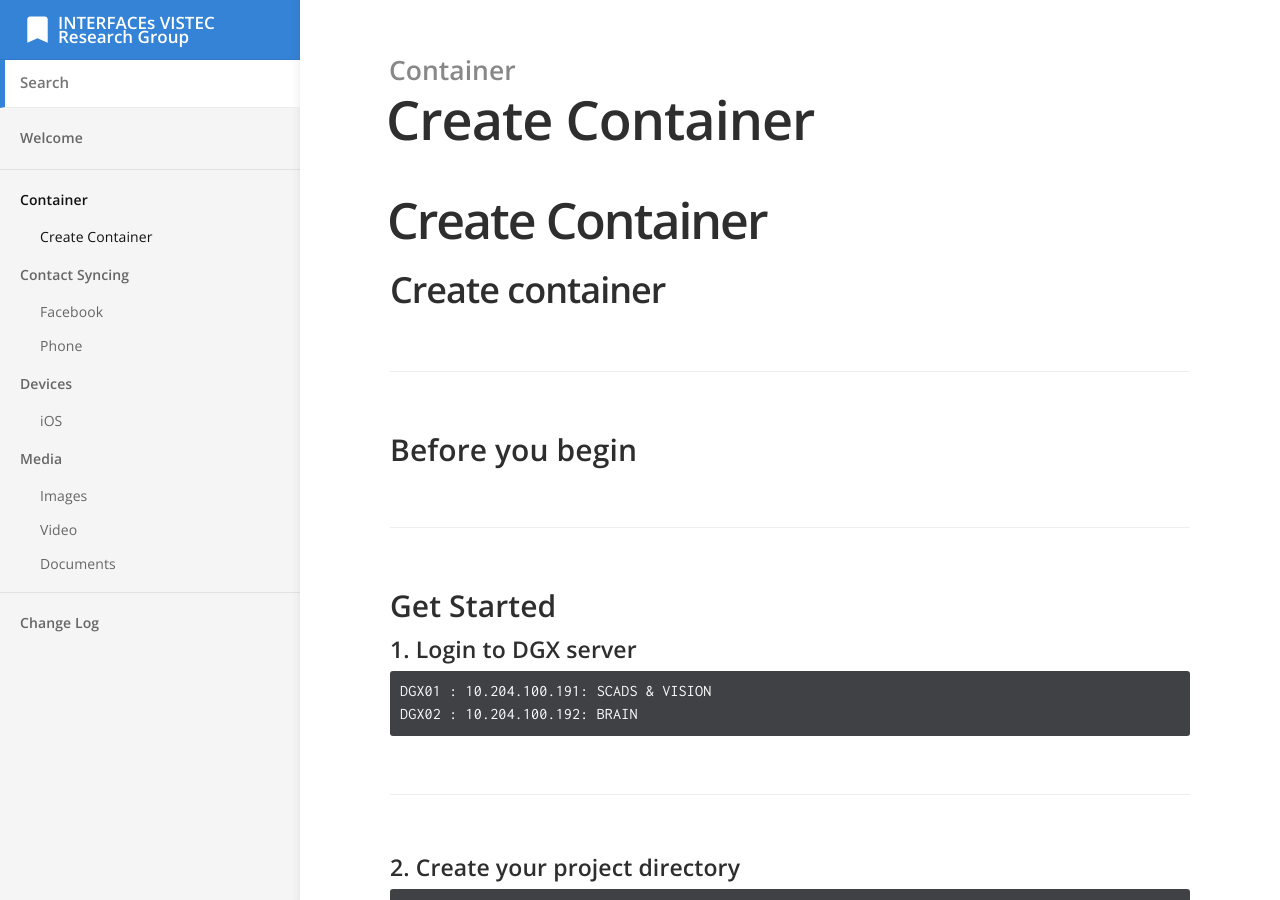
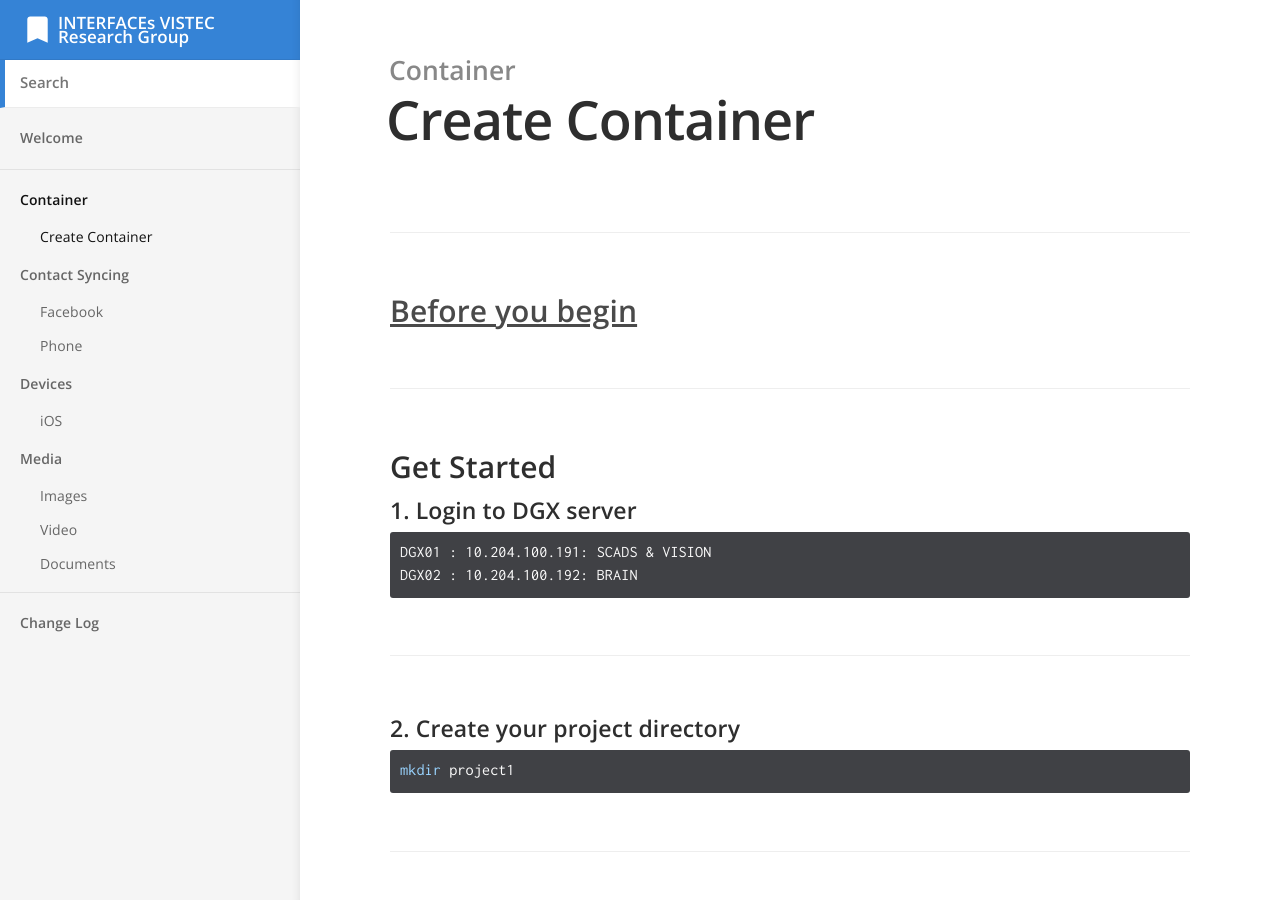
Before and after one commit to INTERFACEs-VISTEC/interfaces-vistec.github.io, a Jekyll site: the page built from _docs/Container/Create-Container.md, in a window 1280 px wide and 900 px high. Built offline with Jekyll 4.4.1, drawn with Linux system fonts in a browser that asks for light colours.

Commit message:
Update Create-Container.md

```diff
--- a/_docs/Container/Create-Container.md
+++ b/_docs/Container/Create-Container.md
@@ -4,11 +4,7 @@ category: Container
 order: 2
 ---
 
-# Create Container
-
-## Create container <a href="#create-container" id="create-container"></a>
-
-### Before you begin <a href="#before-you-begin" id="before-you-begin"></a>
+### <a href="#before-you-begin" id="before-you-begin"> Before you begin</a>
 
 ### Get Started <a href="#get-started" id="get-started"></a>
 
```
